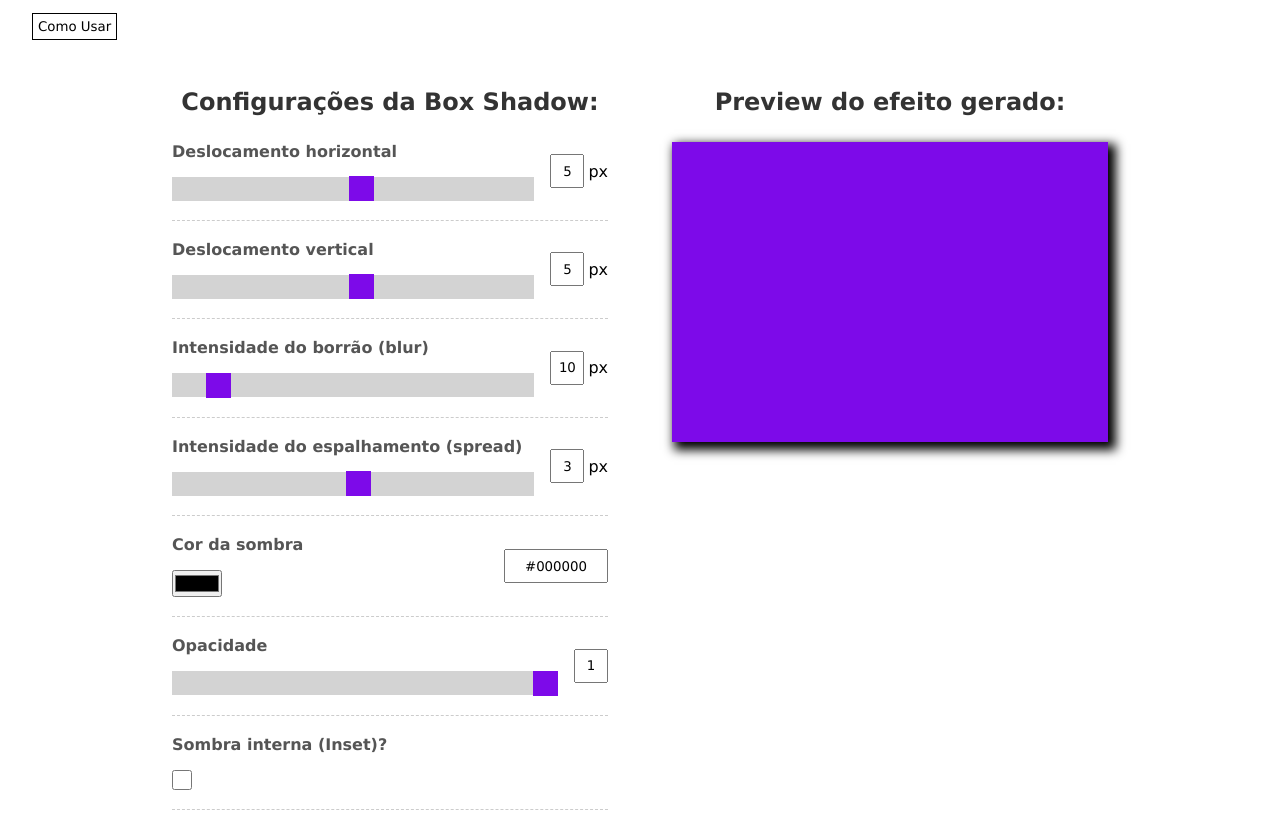
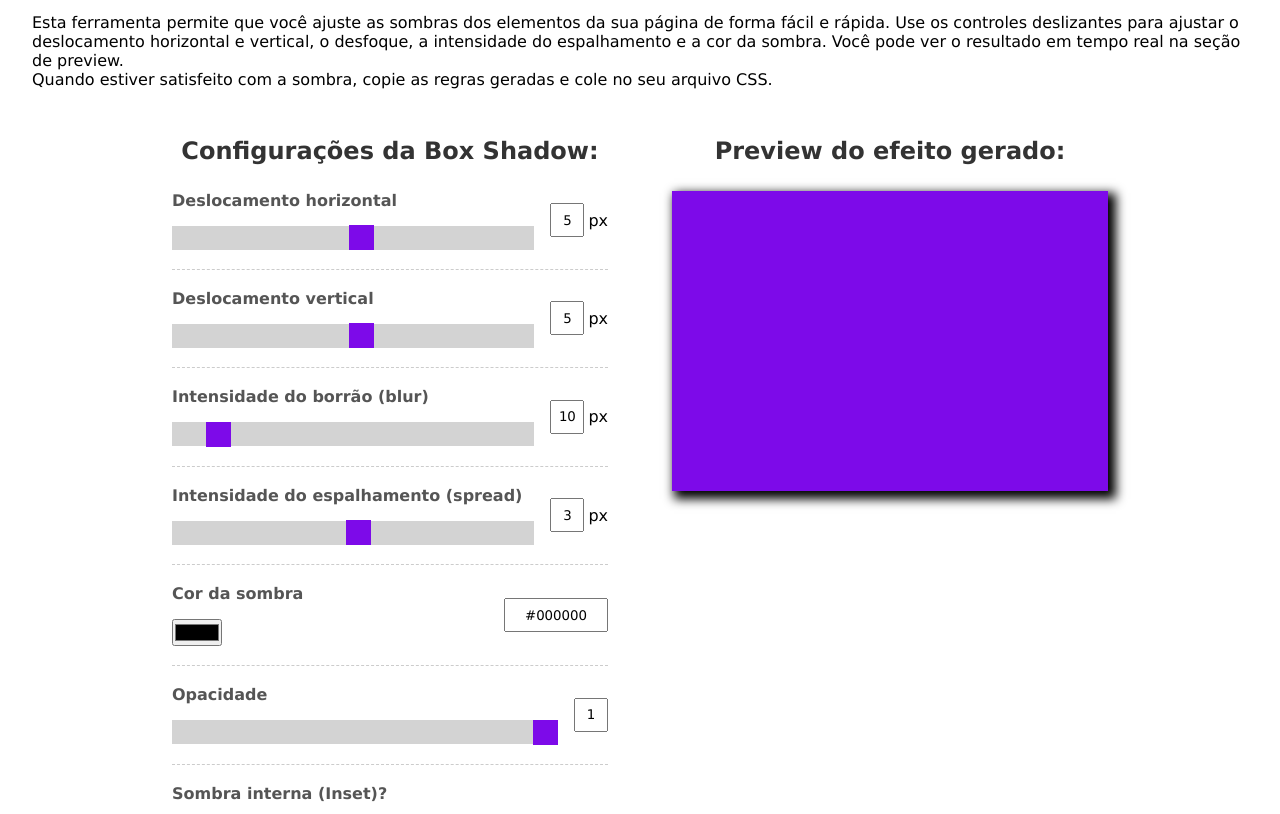
Before and after one commit to wagnerglongo/Box-shadow, a plain HTML site: page index.html in a window 1280 px wide. Shown: the part 76-890 px from the top of the page. Drawn offline with Linux system fonts and the light colour scheme.

Commit message:
modified:   index.html

```diff
--- a/index.html
+++ b/index.html
@@ -15,8 +15,8 @@
   </div>
 
   <div class="how-to-use">
-    <button id="how-to-use-btn">Como Usar</button>
-    <p class="how-to-use-p none">Esta ferramenta permite que você ajuste as sombras dos elementos da sua página de forma fácil e rápida. Use os controles deslizantes para ajustar o deslocamento horizontal e vertical, o desfoque, a intensidade do espalhamento e a cor da sombra. Você pode ver o resultado em tempo real na seção de preview. <br> Quando estiver satisfeito com a sombra, copie as regras geradas e cole no seu arquivo CSS.</p>
+    <!-- <button id="how-to-use-btn">Como Usar</button> -->
+    <p class="how-to-use-p ">Esta ferramenta permite que você ajuste as sombras dos elementos da sua página de forma fácil e rápida. Use os controles deslizantes para ajustar o deslocamento horizontal e vertical, o desfoque, a intensidade do espalhamento e a cor da sombra. Você pode ver o resultado em tempo real na seção de preview. <br> Quando estiver satisfeito com a sombra, copie as regras geradas e cole no seu arquivo CSS.</p>
   </div>
 
   <div id="box-shadow-generator">
@@ -118,7 +118,6 @@
       <ul>
         <li><a href="politicas_de_privacidade/politica-de-privacidade.html">Política de Privacidade</a></li>
         <li><a href="politicas_de_privacidade/termos-de-servico.html">Termos de Serviço</a></li>
-        <!-- <li><a href="politicas_de_privacidade/contato.html">Contato</a></li> -->
       </ul>
     </nav>
   </div>
```
